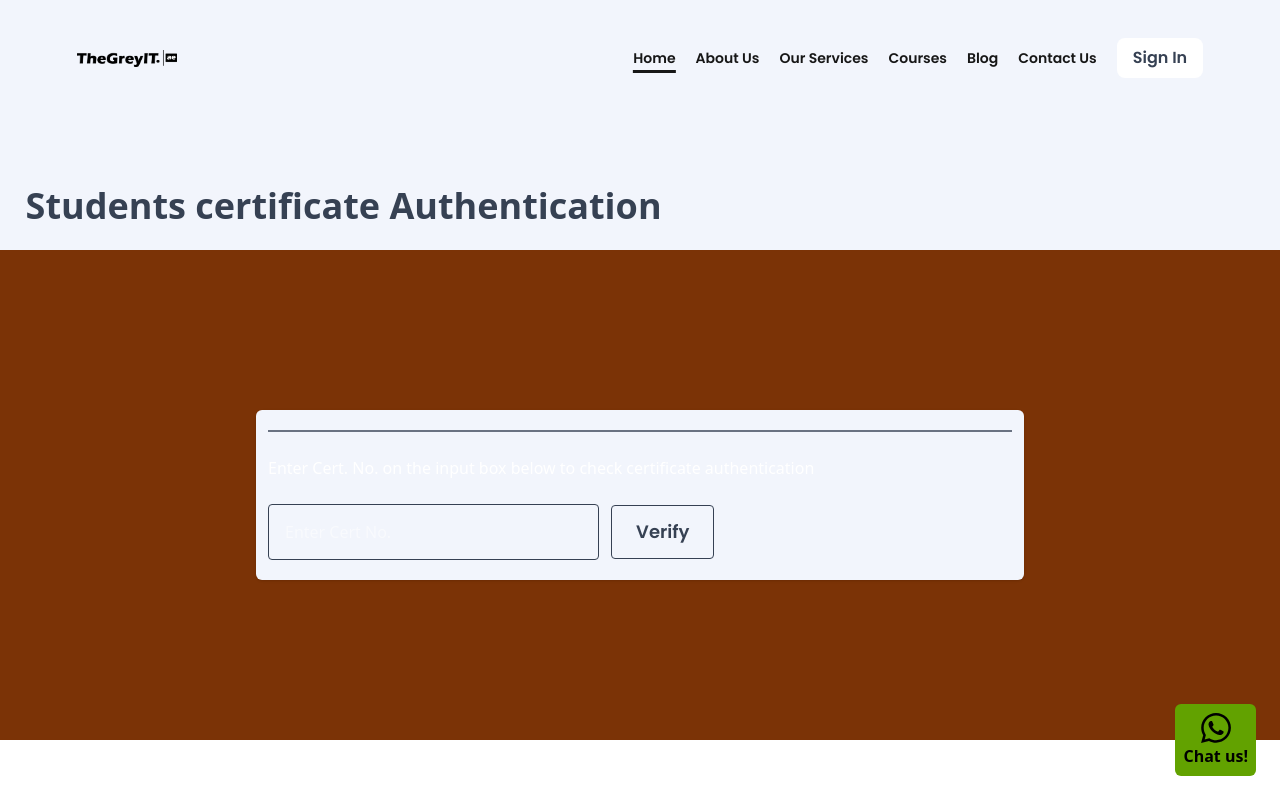
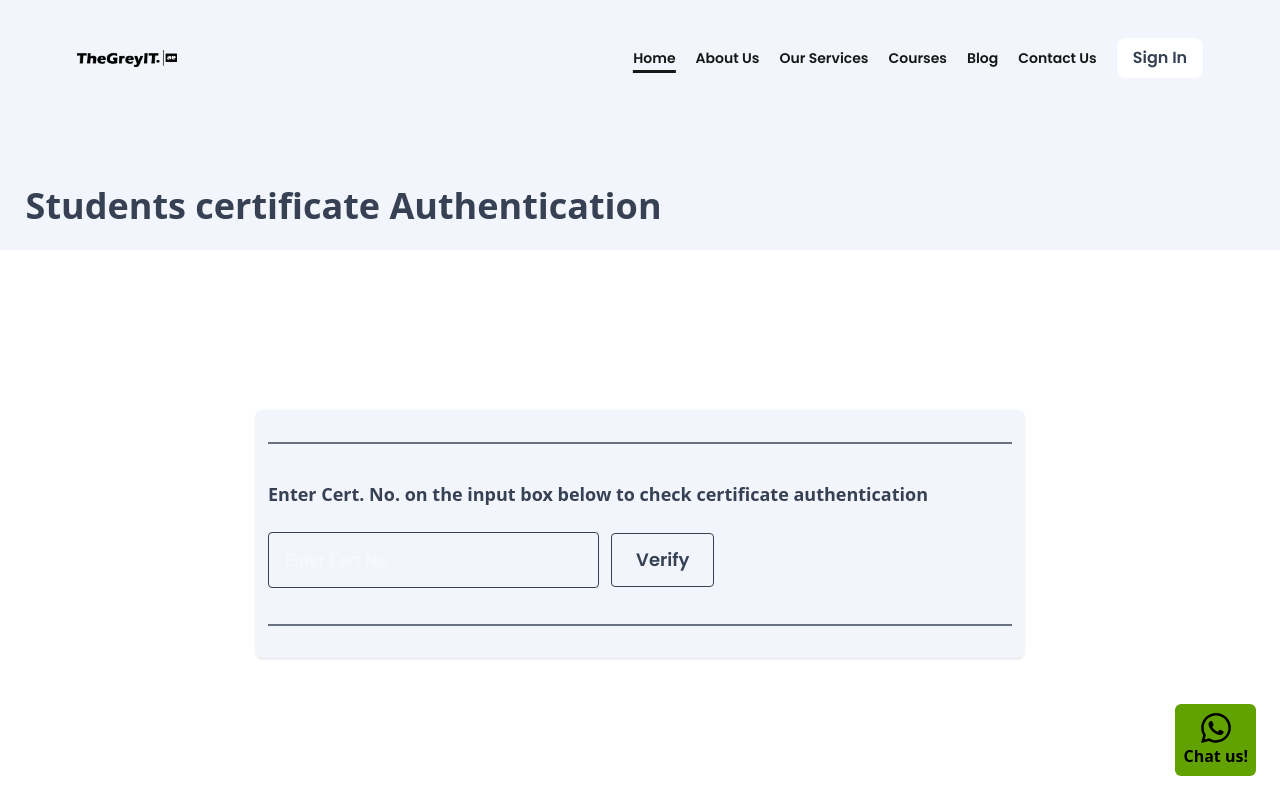
Before and after one commit to chiscookeke11/TheGreyIT-website, a Next.js app: page /verify_certificate in a window 1280 px wide. Shown: the top 798 px of the page. Built offline with nearby package versions, Linux system fonts and the light colour scheme; no server answers; the database is empty.

Commit message:
completed the certificate verification functionality

```diff
--- a/src/app/(website)/verify_certificate/page.tsx
+++ b/src/app/(website)/verify_certificate/page.tsx
@@ -1,27 +1,193 @@
+"use client";
+
 import Button from "@/components/UI/Button";
+import { supabase } from "@/lib/supabaseClient";
+import { CertificatesDataType } from "@/types/types";
+import Image from "next/image";
+import React, { useState } from "react";
+import toast from "react-hot-toast";
+
+
+
+const Spinner = () => {
+    return (
+        <div className="h-5 w-5 rounded-full border-4 border-gray-white border-t-transparent animate-spin duration-150 ease-in-out transition-all " />
+    )
+}
 
 
 
 export default function Page() {
+    const [certNumber, setCertNumber] = useState<number | "">("");
+    const [result, setResult] = useState<CertificatesDataType | null>(null);
+    const [notFound, setNotFound] = useState(false);
+    const [loading, setLoading] = useState(false)
+
+    const handleSubmit = async (e: React.FormEvent<HTMLFormElement>) => {
+        e.preventDefault();
+
+        if (!certNumber) {
+            toast.error("Please provide the certificate number")
+            return
+        };
+
+        setLoading(true)
+
+        const { data, error } = await supabase
+            .from("certificates")
+            .select("*")
+            .eq("certifcate_number", certNumber)
+            .maybeSingle();
+
+        if (error) {
+            console.error(error);
+            setLoading(false)
+            return;
+        }
+
+        if (!data) {
+            setNotFound(true);
+            setResult(null);
+            setLoading(false)
+        } else {
+            toast.success("Certificate found!")
+            setNotFound(false);
+            setResult(data);
+            setLoading(false)
+        }
+
+        setCertNumber("");
+        setLoading(false)
+    };
+
     return (
-        <div className="w-full min-h-screen flex flex-col bg-white " >
-            <header className="h-[250px] bg-[#f2f5fc] flex flex-col items-start justify-end px-[2%] py-6 text-gray-700 font-semibold text-2xl md:text-4xl " >Students certificate Authentication</header>
+        <div className="w-full min-h-screen flex flex-col bg-white">
+            <header className="h-[250px] bg-[#f2f5fc] flex flex-col items-start justify-end px-[2%] py-6 text-gray-700 font-semibold text-2xl md:text-4xl">
+                Students certificate Authentication
+            </header>
+
+            <div className="w-full h-full flex items-center justify-center px-[2%] py-40 ">
+                <form
+                    onSubmit={handleSubmit}
+                    className="w-full max-w-3xl bg-[#f2f5fc] rounded-md py-5 px-3 shadow-sm flex flex-col items-start gap-6"
+                >
+                    <hr className="bg-gray-500 w-full border border-gray-500 my-3" />
+
+                    <h3 className=" text-gray-700 font-semibold text-lg " >
+                        Enter Cert. No. on the input box below to check certificate
+                        authentication
+                    </h3>
+
+                    <div className="w-[60%] min-w-xs flex items-center gap-3  ">
+                        <input
+                            type="number"
+                            value={certNumber}
+                            onChange={(e) =>
+                                setCertNumber(e.target.value ? Number(e.target.value) : "")
+                            }
+                            placeholder="Enter Cert No."
+                            className="w-full flex-1 outline-none border border-gray-700 h-full py-4 px-4 rounded-sm"
+                        />
+                        <Button variant="default">{loading ? <Spinner /> : "Verify"}</Button>
+                    </div>
+
+                    {notFound && (
+                        <div className=" w-full p-4 rounded-md mt-4 flex flex-col gap-3 items-start  ">
+
+                            <Image src={"/verify_certificate/file.png"} width={500} height={500} alt="icon" className="w-[150px] h-[150px] mx-auto " />
+
+                            <h3 className="text-red-600 font-semibold text-2xl mx-auto mb-2 ">
+                                Verification Unsuccessful
+                            </h3>
+
+                            <p className="text-base font-normal">Thank you for using the <b> The Grey IT & Educational Consults Certificate Verification Portal.</b>
+                                We could not verify the certificate using the details provided. The information does <b>not match</b> any certificate recorded in our system.</p>
 
 
-            <div className="w-full h-full flex items-center justify-center px-[2%] py-40 bg-amber-900" >
-                <form action="" className="w-full max-w-3xl bg-[#f2f5fc] rounded-md py-5 px-3 shadow-sm flex flex-col items-start gap-6   " >
-                    <hr className="bg-gray-500 w-full border border-gray-500 " />
 
-                    <h3> Enter Cert. No. on the input box below to check certificate authentication  </h3>
+                            <ul className="flex flex-col gap-1 font-medium my-5 list-disc pl-5 ">
+                                <h4> <b>Possible reasons include:</b> </h4>
+                                <li>Incorrect Certificate ID</li>
+                                <li>Misspelt student name</li>
+                                <li>Expired or revoked certificate</li>
+                                <li>A document that was <b>not issued</b> by The Grey IT</li>
+                            </ul>
 
 
-                    <div className="w-[60%] min-w-xs flex items-center gap-3 "  >
-                        <input type="text" name="" id="" placeholder="Enter Cert No." className="w-full flex-1 outline-none border border-gray-700 h-full py-4 px-4 rounded-sm " />
-                        <Button variant="default" >Verify</Button>
-                    </div>
+                            <p className="text-base font-normal">
+                                Please review the details and try again. If you require assistance or wish to confirm authenticity manually, contact us:
+                            </p>
 
+
+                            <ul className="flex flex-col gap-1 font-medium my-5" >
+                                <h4 className="text-lg font-semibold" ><b>Verification Office</b></h4>
+                                <li>  Email: verification@thegreyit.org</li>
+                                <li> Phone: +234-[ 906 689 5390</li>
+                                <li>Website: <a href="https://thegreyit.org" className="text-blue-600" target="_blank" >https://thegreyit.org</a></li>
+                            </ul>
+
+
+                            <p className="text-base font-normal">Only certificates issued directly by <b>The Grey IT </b> or authorised partners appear in this system.</p>
+                        </div>
+
+                    )}
+
+
+                    {/* Result for Successful Verification  */}
+                    {result && (
+                        <div className=" w-full p-4 rounded-md mt-4 flex flex-col gap-3 items-start  ">
+
+                            <Image src={"/verify_certificate/success.svg"} width={500} height={500} alt="icon" className="w-[150px] h-[150px] mx-auto " />
+
+
+                            <h2 className="font-semibold text-green-700 text-2xl mb-2 mx-auto ">
+                                Certificate Verification Successful
+                            </h2>
+
+                            <p className="text-base font-normal">Thank you for using the <b>The Grey IT & Educational Consults Certificate Verification Portal.</b></p>
+
+                            <p className="text-base font-normal">This certificate has been <b>successfully verified.</b> The information provided corresponds accurately with our official student training and certification records.</p>
+
+
+
+
+                            <ul className="flex flex-col gap-1 font-medium my-5">
+                                <h4 className="text-lg font-semibold" > <b>Verified Certificate Details</b> </h4>
+                                <li>Student Name: {result.student_name} </li>
+                                <li>Certificate ID: {result.certifcate_number} </li>
+                                <li>Course Title: {result.course_title} </li>
+                                <li>Award Type: {result.certificate_type} </li>
+                                <li>Date of Completion: {new Date(result.date_of_completion).toLocaleDateString("en-GB")} </li>
+                                <li>Verification Status: <i>Valid – Issued by The Grey IT & Educational Consults</i></li>
+                            </ul>
+
+
+
+
+                            <p className="text-base font-normal">This confirmation affirms that the certificate holder has completed the required training and demonstrated competence under our approved curriculum.</p>
+
+                            <p className="text-base font-normal">For further authentication or official documentation, please contact:</p>
+
+
+
+
+
+
+                            <ul className="flex flex-col gap-1 font-medium my-5" >
+                                <h4 className="text-lg font-semibold" ><b>Verification Office</b></h4>
+                                <li>  Email: verification@thegreyit.org</li>
+                                <li> Phone: +234-[ 906 689 5390</li>
+                                <li>Website: <a href="https://thegreyit.org" className="text-blue-600" target="_blank" >https://thegreyit.org</a></li>
+                            </ul>
+
+
+                            <p>Thank you for supporting transparent and credible skills development.</p>
+                        </div>
+                    )}
+
+                    <hr className="bg-gray-500 w-full border border-gray-500 my-3" />
                 </form>
             </div>
         </div>
-    )
+    );
 }
--- a/src/types/types.ts
+++ b/src/types/types.ts
@@ -86,6 +86,11 @@ export interface CertificatesDataType {
   certificate_name: string;
   id: number;
   pdfName: string;
+  certifcate_number: number;
+  student_name: string;
+  course_title: string;
+  certificate_type: string;
+  date_of_completion: Date;
 }
 
 
```
Also changed, not shown: public/verify_certificate/file.png (added), public/verify_certificate/success.svg (added).
